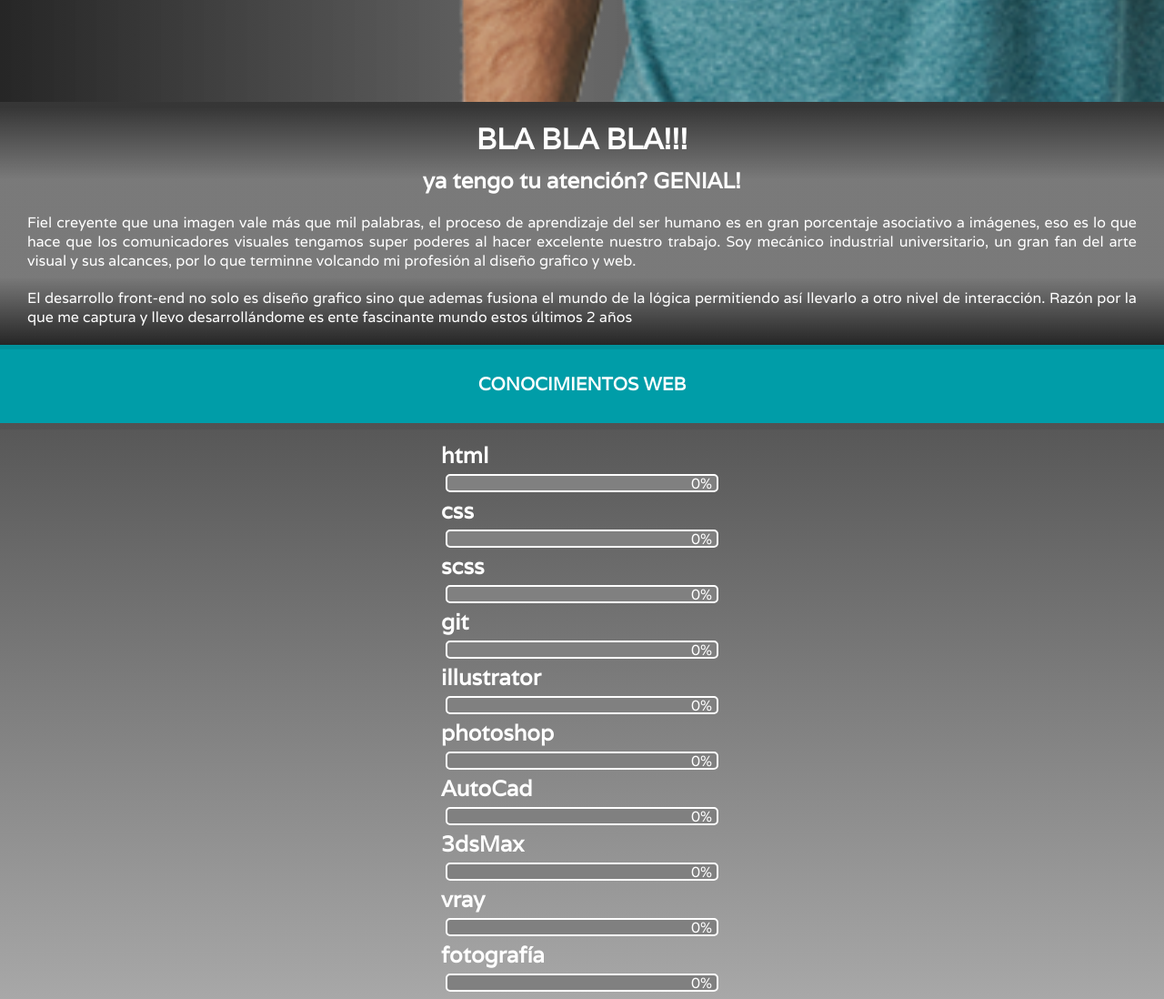
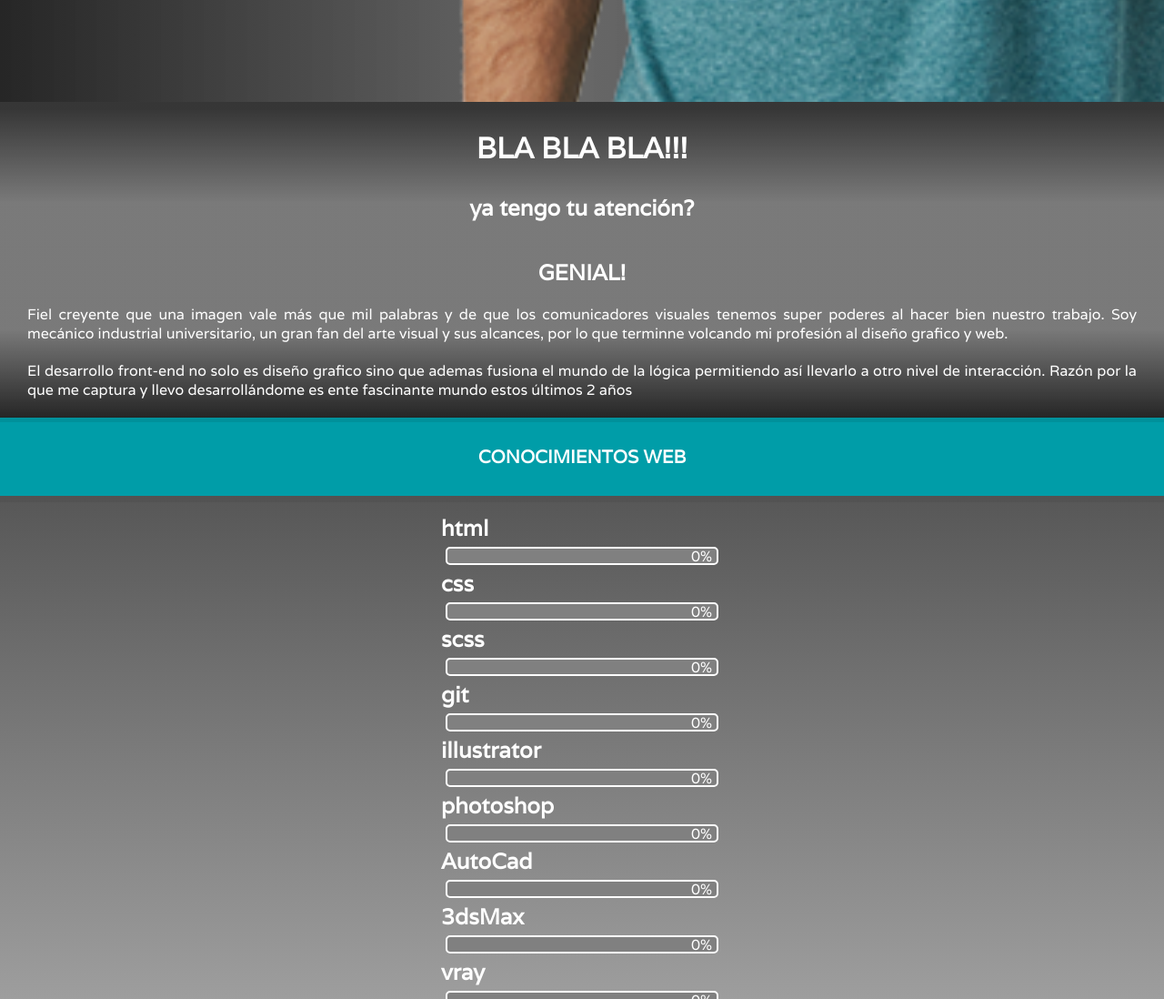
Before and after one commit to ricardoreales/cv_web_Ricardo_Reales, a website: page index.html in a window 1280 px wide. Shown: the part 1840-2938 px from the top of the page at 91% size. Drawn offline with Linux system fonts and the light colour scheme; files whose address does not match are found by name.

Commit message:
redaccion de textos 2

```diff
--- a/index.html
+++ b/index.html
@@ -94,12 +94,11 @@
 
     <div class="text__intro background__p background__presentacion">
       <h1 id="h1__intro">BLA BLA BLA!!!</h1>
-      <h2 id="h2__intro">ya tengo tu atención? GENIAL!</h2>
+      <h2 class="h2__intro">ya tengo tu atención? </h2>
+      <h2 class="h2__intro">GENIAL!</h2>
       <p class="p__intro">
-        Fiel creyente que una imagen vale más que mil palabras, el proceso de
-        aprendizaje del ser humano es en gran porcentaje asociativo a imágenes,
-        eso es lo que hace que los comunicadores visuales tengamos super poderes
-        al hacer excelente nuestro trabajo. Soy mecánico industrial
+        Fiel creyente que una imagen vale más que mil palabras y de que los comunicadores visuales tenemos super poderes
+        al hacer bien nuestro trabajo. Soy mecánico industrial
         universitario, un gran fan del arte visual y sus alcances, por lo que
         terminne volcando mi profesión al diseño grafico y web.
       </p>
@@ -296,7 +295,7 @@
                 <span class="title">El catre design group c.a (Venezuela)</span>
                 <span>2006 - 2008</span>
               </div>
-              <p>Asistende del departamento de diseño.</p>
+              <p>Asistente del departamento de diseño.</p>
             </section>
           </div>
           <div class="row row-2">
--- a/scss/_main.scss
+++ b/scss/_main.scss
@@ -106,12 +106,13 @@
   align-items: center;
 
   #h1__intro {
-    margin-top: 20px;
+    margin-top: 30px;
+    margin-bottom: 10px;
     text-align: center;
   }
 
-  #h2__intro {
-    margin: 10px 0px 20px 0px;
+  .h2__intro {
+    margin: 20px 0px 20px 0px;
     text-align: center;
   }
 
```
Also changed, not shown: css/main.css.
